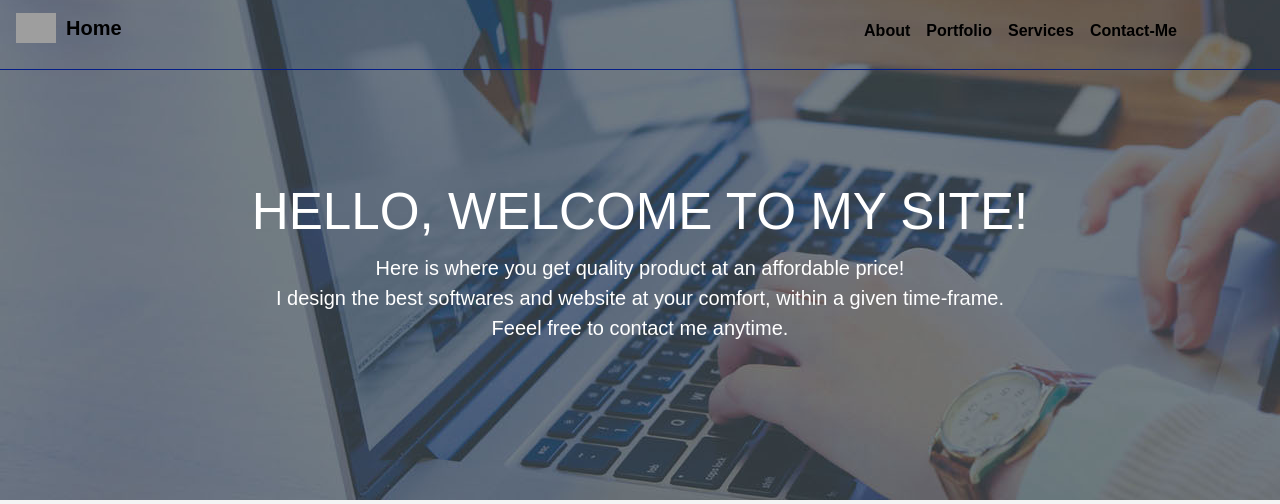
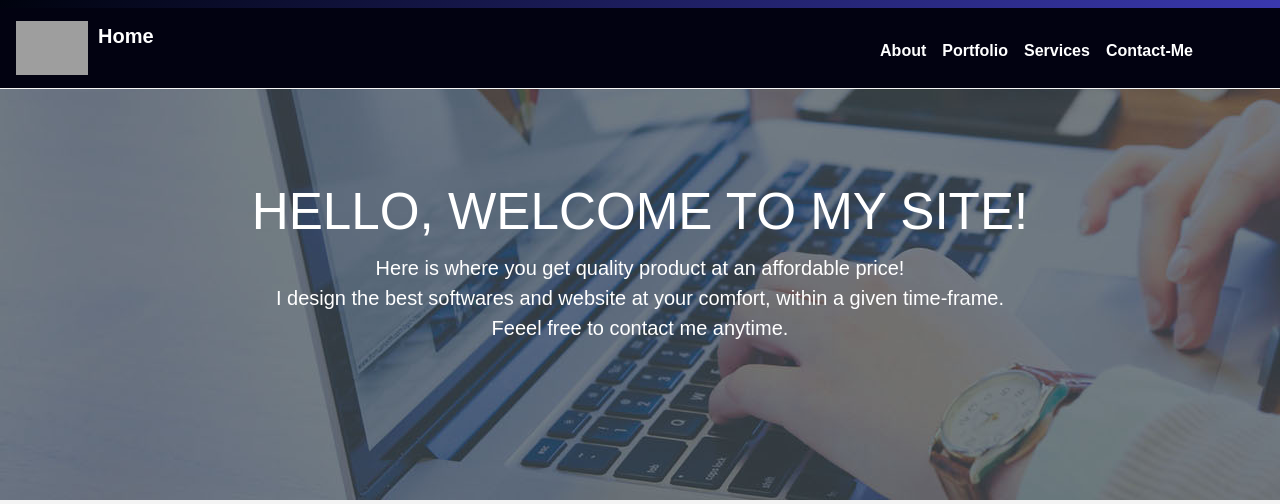
Before and after one commit to mourice-oduor/Personal-Website, a PHP site: page / in a window 1280 px wide; the page is wider, and only the part inside the window is pictured. Shown: the top 504 px of that part. Run offline with PHP 8.4, Linux system fonts and the light colour scheme; some libraries are stand-ins or nearby versions; grey boxes are pictures that could not be loaded.

Commit message:
Update Site

```diff
--- a/css/style.css
+++ b/css/style.css
@@ -15,25 +15,41 @@ ul {
   transition: transform .5s ease-in-out;
   transform: scale(1.5) rotate(360deg);
 }
+.navbar-expand-sm {
+  background: rgb(2, 2, 17);
+  color: rgb(2, 2, 17);
+}
+.grad-bar {
+  width: 100%;
+  height: 8px;
+  background: linear-gradient(-45deg, rgb(1, 11, 32), rgb(33, 1, 75), rgb(77, 74, 228), rgb(0, 3, 14));
+  background-size: 400% 400%;
+  	-webkit-animation: gradbar 5s ease infinite;
+	-moz-animation: gradbar 5s ease infinite;
+	animation: gradbar 5s ease infinite;
+}
 
 header {
+  background: rgb(2, 2, 17);
+  color: rgb(2, 2, 17);
   min-height:70px;
-  border-bottom: 0.1rem solid #041d88;
+  /* border-bottom: 0.1rem solid #041d88; */
+   border-bottom: 0.1rem solid #f4f4f4;
   overflow: hidden;
 }
 .navbar-brand, .nav-link {
-  color: #000;
+  color: #ffffff;
   font-weight:bold;
 }
 
 .navbar-nav {
-  color: #000;
+  color: #ffffff;
 }
 
 .navbar-brand .img-fluid {
   float: left;
   margin-right: 10px;
-  width: 2.5rem;
+  width: 4.5rem;
   height: 3.5rem;
 }
 .navbar-expand-sm .navbar-nav {
```
Also changed, not shown: other parts of css/style.css (+18 -148 lines).
